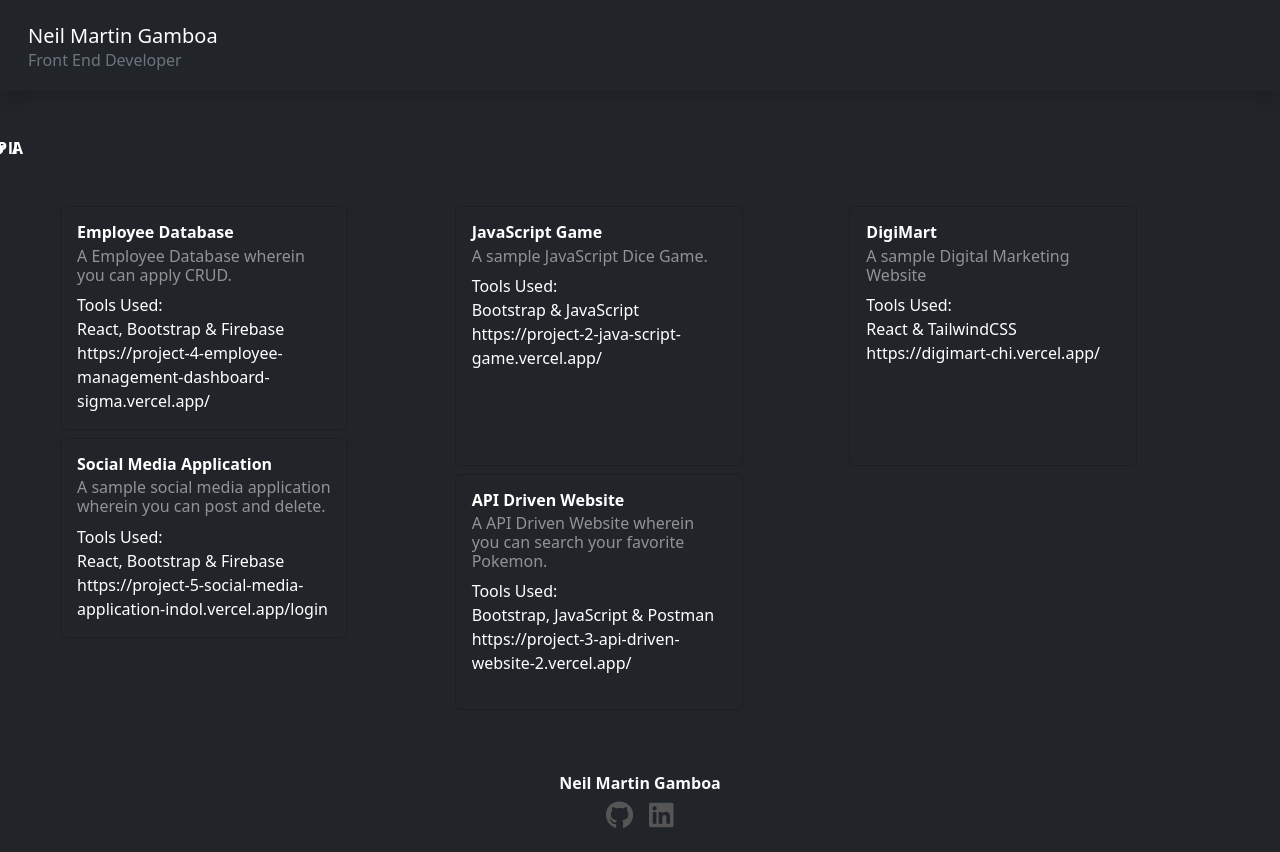
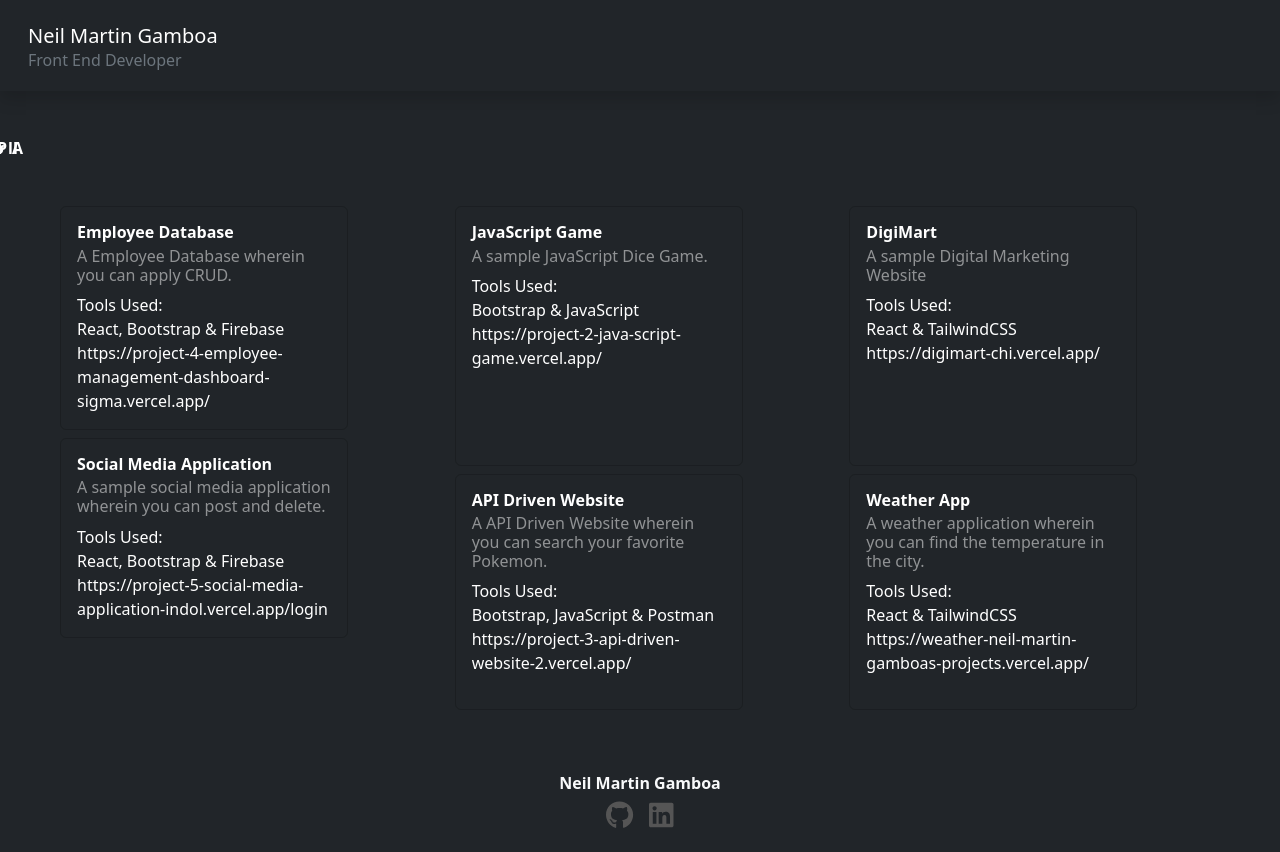
Before and after one commit to neilmrtngamboa/Portfolio_Website, a React (Vite) app: page /allprojects in a window 1280 px wide. Built offline with nearby package versions, Linux system fonts and the light colour scheme.

Commit message:
Added another project to the AllProjects page

```diff
--- a/src/pages/AllProjects.jsx
+++ b/src/pages/AllProjects.jsx
@@ -70,6 +70,17 @@ function AllProjects() {
               </div>
           </a>
 
+          <a href="https://weather-neil-martin-gamboas-projects.vercel.app/" target='blank'>
+            <div className="card sampProj mt-2" id='api'>
+              <div className="card-body">
+                  <h5 className="card-title fw-bolder">Weather App</h5>
+                  <h6 className="card-subtitle mb-2 text-white-50 fw-lighter">A weather application wherein you can find the temperature in the city.</h6>
+                  <p className="card-text fw-light">Tools Used: <br /> React & TailwindCSS</p>
+                  <p className='fw-lighter'>https://weather-neil-martin-gamboas-projects.vercel.app/</p>
+              </div>
+            </div>
+          </a>
+
         </div>
 
       </div>
```
Lines whose indentation alone changed are shown as unchanged.
